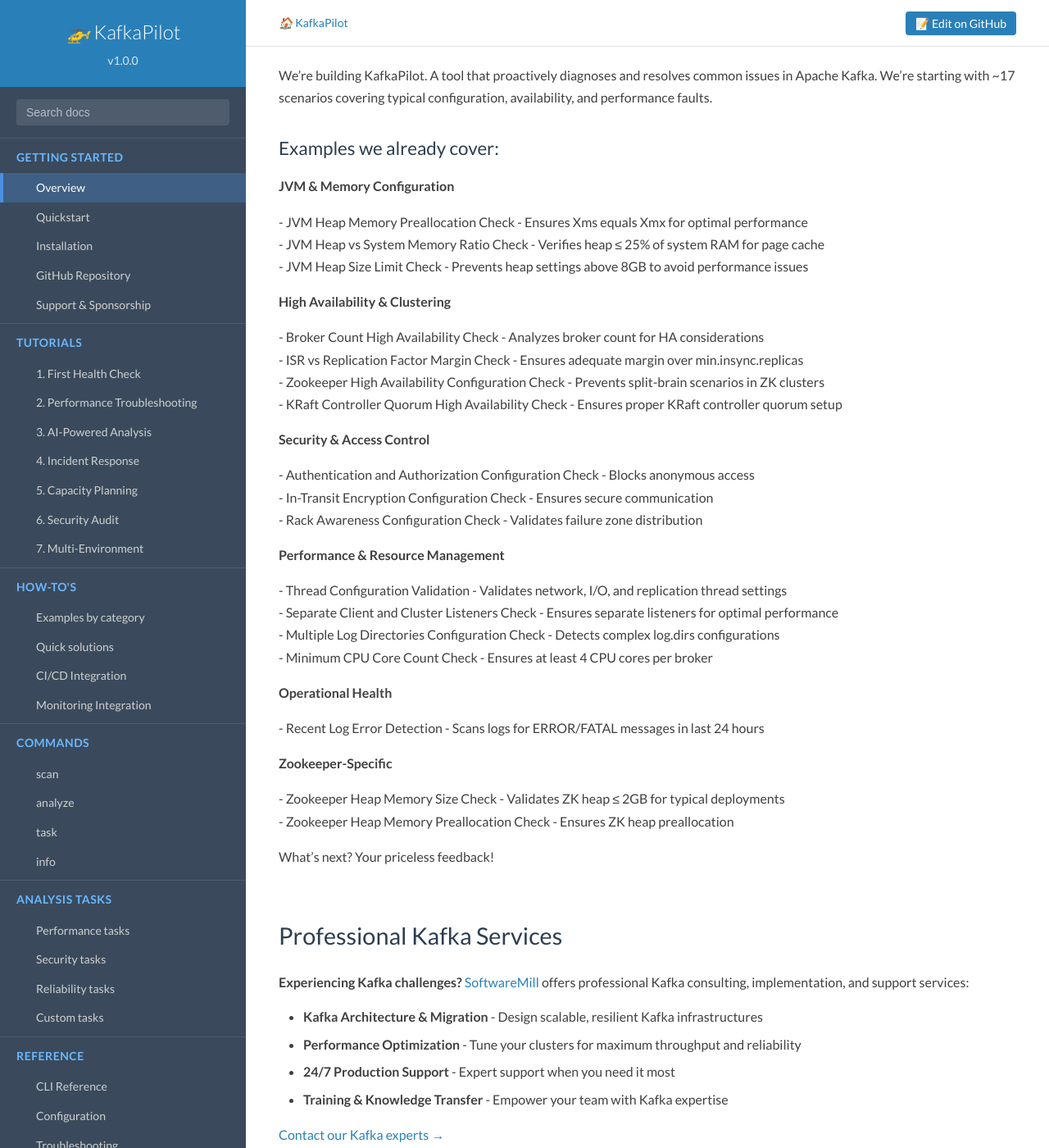
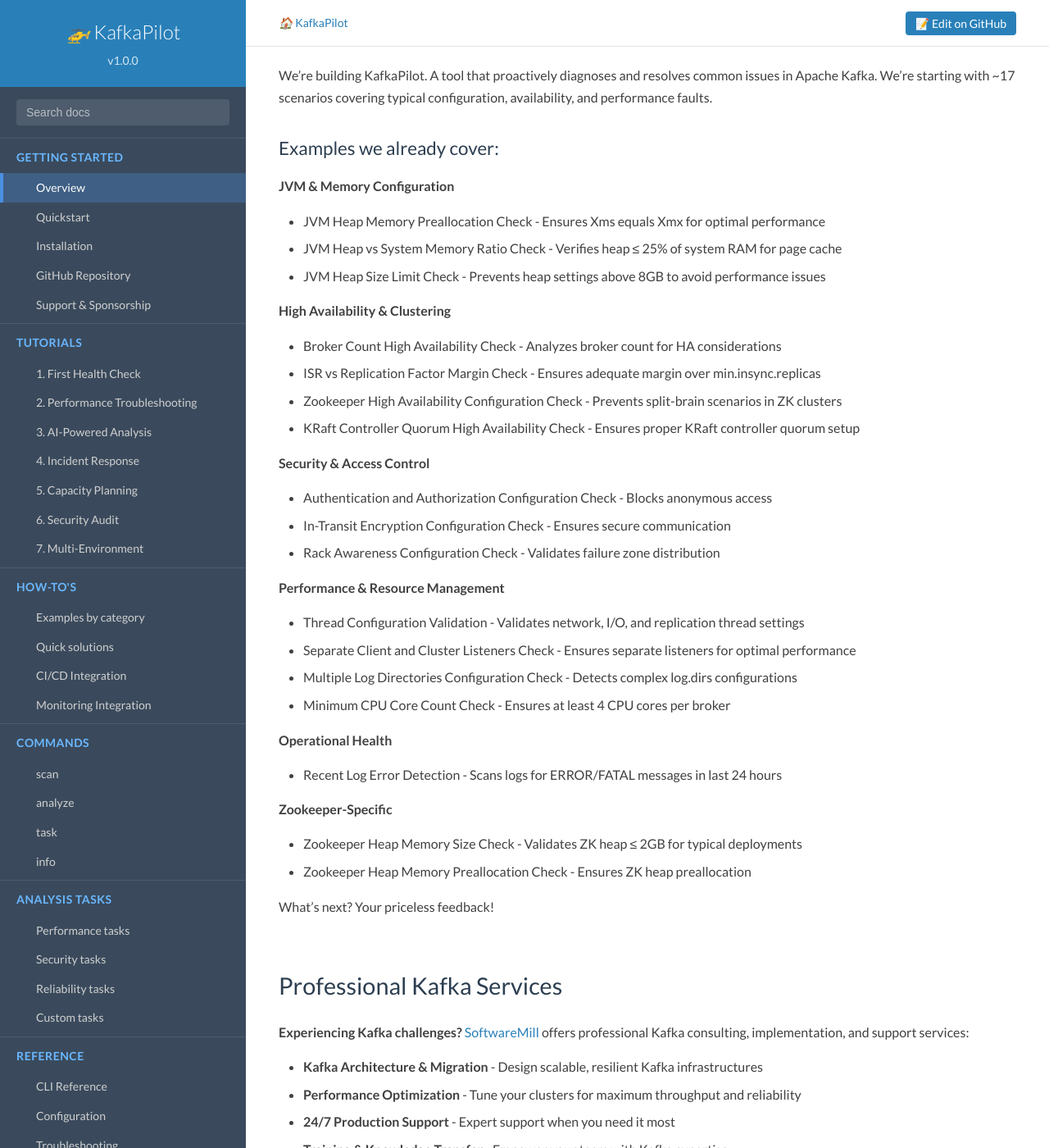
Before and after one commit to softwaremill/kcpilot, a Jekyll site: the page built from docs/index.md, in a window 1280 px wide and 1400 px high, scrolled down 388 px. Shown: the whole window at 82% size. Built offline with Jekyll 4.4.1, drawn with Linux system fonts in a browser that asks for light colours.

```diff
--- a/docs/index.md
+++ b/docs/index.md
@@ -17,38 +17,38 @@ We're building KafkaPilot. A tool that proactively diagnoses and resolves common
 
 **JVM & Memory Configuration**
 
-\- JVM Heap Memory Preallocation Check \- Ensures Xms equals Xmx for optimal performance
-\- JVM Heap vs System Memory Ratio Check \- Verifies heap ≤ 25% of system RAM for page cache
-\- JVM Heap Size Limit Check \- Prevents heap settings above 8GB to avoid performance issues
+- JVM Heap Memory Preallocation Check \- Ensures Xms equals Xmx for optimal performance
+- JVM Heap vs System Memory Ratio Check \- Verifies heap ≤ 25% of system RAM for page cache
+- JVM Heap Size Limit Check \- Prevents heap settings above 8GB to avoid performance issues
 
 **High Availability & Clustering**
 
-\- Broker Count High Availability Check \- Analyzes broker count for HA considerations
-\- ISR vs Replication Factor Margin Check \- Ensures adequate margin over min.insync.replicas
-\- Zookeeper High Availability Configuration Check \- Prevents split-brain scenarios in ZK clusters
-\- KRaft Controller Quorum High Availability Check \- Ensures proper KRaft controller quorum setup
+- Broker Count High Availability Check \- Analyzes broker count for HA considerations
+- ISR vs Replication Factor Margin Check \- Ensures adequate margin over min.insync.replicas
+- Zookeeper High Availability Configuration Check \- Prevents split-brain scenarios in ZK clusters
+- KRaft Controller Quorum High Availability Check \- Ensures proper KRaft controller quorum setup
 
 **Security & Access Control**
 
-\- Authentication and Authorization Configuration Check \- Blocks anonymous access
-\- In-Transit Encryption Configuration Check \- Ensures secure communication
-\- Rack Awareness Configuration Check \- Validates failure zone distribution
+- Authentication and Authorization Configuration Check \- Blocks anonymous access
+- In-Transit Encryption Configuration Check \- Ensures secure communication
+- Rack Awareness Configuration Check \- Validates failure zone distribution
 
 **Performance & Resource Management**
 
-\- Thread Configuration Validation \- Validates network, I/O, and replication thread settings
-\- Separate Client and Cluster Listeners Check \- Ensures separate listeners for optimal performance
-\- Multiple Log Directories Configuration Check \- Detects complex log.dirs configurations
-\- Minimum CPU Core Count Check \- Ensures at least 4 CPU cores per broker
+- Thread Configuration Validation \- Validates network, I/O, and replication thread settings
+- Separate Client and Cluster Listeners Check \- Ensures separate listeners for optimal performance
+- Multiple Log Directories Configuration Check \- Detects complex log.dirs configurations
+- Minimum CPU Core Count Check \- Ensures at least 4 CPU cores per broker
 
 **Operational Health**
 
-\- Recent Log Error Detection \- Scans logs for ERROR/FATAL messages in last 24 hours
+- Recent Log Error Detection \- Scans logs for ERROR/FATAL messages in last 24 hours
 
 **Zookeeper-Specific**
 
-\- Zookeeper Heap Memory Size Check \- Validates ZK heap ≤ 2GB for typical deployments
-\- Zookeeper Heap Memory Preallocation Check \- Ensures ZK heap preallocation
+- Zookeeper Heap Memory Size Check \- Validates ZK heap ≤ 2GB for typical deployments
+- Zookeeper Heap Memory Preallocation Check \- Ensures ZK heap preallocation
 
 What’s next? Your priceless feedback\!
 
```
